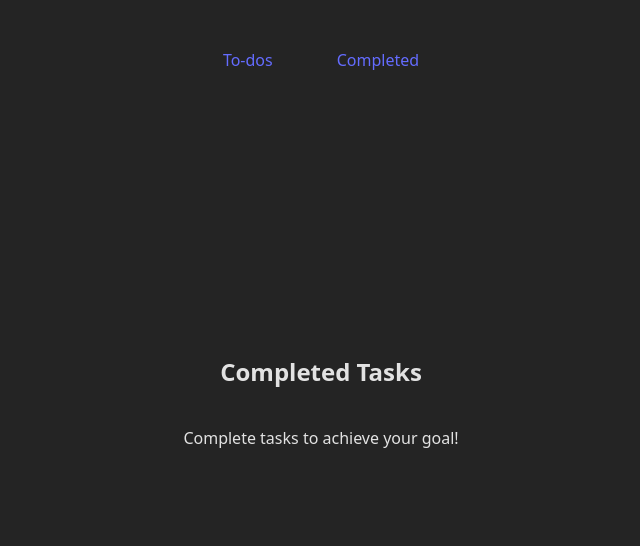
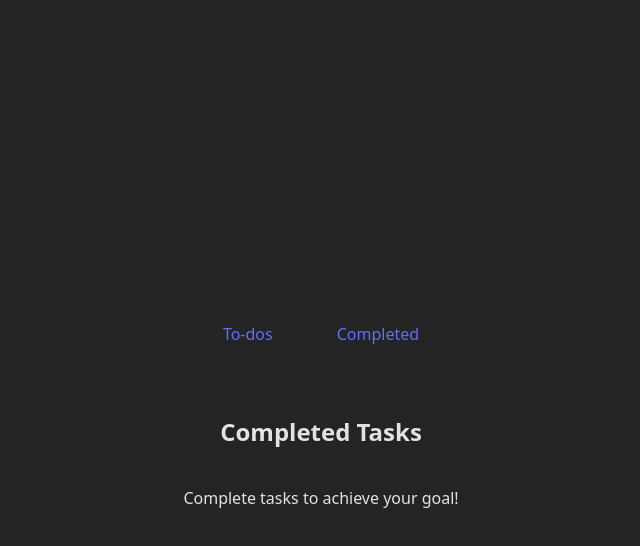
Before and after one commit to watacodes/todolist-v1, a React (Vite) app: page /todolist-v1/completed in a window 1280 px wide. Shown: the top 546 px of the page, without its empty margins (319-959 px from the left). Built offline with nearby package versions, Linux system fonts and the light colour scheme.

Commit message:
Removed unnecessary components and fixed some styling

```diff
--- a/src/components/CompletedTaskList/CompletedTask.jsx
+++ b/src/components/CompletedTaskList/CompletedTask.jsx
@@ -1,5 +1,7 @@
 import styles from "./CompletedTask.module.css"
 
-export const CompletedTask = ({ taskName }) => {
-  return <div className={styles.task}>{taskName}</div>
+export const CompletedTask = ({ task }) => {
+  const date = new Date(task.id).toISOString()
+  console.log(date)
+  return <div className={styles.task}>{task.task}</div>
 }
--- a/src/components/CompletedTaskList/CompletedTaskList.jsx
+++ b/src/components/CompletedTaskList/CompletedTaskList.jsx
@@ -7,7 +7,7 @@ export const CompletedTaskList = ({ completedTasks }) => {
       <ul>
         <li>
           {completedTasks.map((task, idx) => (
-            <CompletedTask taskName={task.task} key={idx} />
+            <CompletedTask task={task} key={idx} />
           ))}
         </li>
       </ul>
--- a/src/components/Header/Header.module.css
+++ b/src/components/Header/Header.module.css
@@ -1,3 +1,3 @@
 .header {
-  margin-top: 2rem;
+  margin-top: 1rem;
 }
--- a/src/components/NavBar/NavBar.module.css
+++ b/src/components/NavBar/NavBar.module.css
@@ -1,8 +1,9 @@
 .navbar {
-  position: fixed;
-  top: 0;
-  left: 0;
-  width: 100%;
+  float: left;
+  display: block;
+  /* height: 4rem; */
+  max-width: 100dvw;
+  min-width: 100dvh;
   display: flex;
   align-items: center;
   justify-content: center;
--- a/src/components/SubmitForm/SubmitForm.jsx
+++ b/src/components/SubmitForm/SubmitForm.jsx
@@ -1,3 +1,4 @@
+import { Button } from "../miscellaneous/Button"
 import styles from "./SubmitForm.module.css"
 
 export default function SubmitForm({ todo, setTodo, todoList, setTodoList }) {
@@ -33,7 +34,7 @@ export default function SubmitForm({ todo, setTodo, todoList, setTodoList }) {
           id="task"
           className={styles["form__input"]}
         />
-        <button className={styles.btn}>Add Task</button>
+        <Button>Add task</Button>
       </div>
     </form>
   )
--- a/src/components/SubmitForm/SubmitForm.module.css
+++ b/src/components/SubmitForm/SubmitForm.module.css
@@ -27,25 +27,3 @@
   border: 1px solid white;
   border-radius: 4px;
 }
-
-.btn {
-  border-radius: 8px;
-  border: 1px solid transparent;
-  padding: 0.6em 1rem;
-  font-size: 1em;
-  font-weight: 500;
-  font-family: inherit;
-  background-color: hsl(0, 0%, 100%);
-  color: rgba(76, 68, 68, 0.722);
-  cursor: pointer;
-  transition: border-color 0.25s;
-}
-
-.btn:hover {
-  border-color: #646cff;
-}
-
-.btn:focus,
-.btn:focus-visible {
-  outline: 4px auto -webkit-focus-ring-color;
-}
--- a/src/components/TodoList/Todo.jsx
+++ b/src/components/TodoList/Todo.jsx
@@ -8,7 +8,10 @@ export function Todo({ todo, todoList, setTodoList }) {
     setIsChecked(!isChecked)
     const newTodoList = todoList.map((item) => {
       if (item.task === todo.task && item.id === todo.id) {
-        return { ...item, isCompleted: !isChecked }
+        return {
+          ...item,
+          isCompleted: !isChecked,
+        }
       } else {
         return item
       }
--- /dev/null
+++ b/src/components/miscellaneous/Button.jsx
@@ -0,0 +1,5 @@
+import styles from "./Button.module.css"
+
+export const Button = ({ children }) => {
+  return <button className={styles.btn}>{children}</button>
+}
--- /dev/null
+++ b/src/components/miscellaneous/Button.module.css
@@ -0,0 +1,21 @@
+.btn {
+  border-radius: 8px;
+  border: 1px solid transparent;
+  padding: 0.6em 0.8rem;
+  font-size: 1em;
+  font-weight: 500;
+  font-family: inherit;
+  background-color: hsl(0, 0%, 100%);
+  color: rgba(76, 68, 68, 0.722);
+  cursor: pointer;
+  transition: border-color 0.25s;
+}
+
+.btn:hover {
+  border-color: #646cff;
+}
+
+.btn:focus,
+.btn:focus-visible {
+  outline: 4px auto -webkit-focus-ring-color;
+}
--- a/src/index.css
+++ b/src/index.css
@@ -15,6 +15,7 @@ a {
   color: #646cff;
   text-decoration: inherit;
 }
+
 a:hover {
   color: #535bf2;
 }
--- a/src/pages/CompletedTasks.jsx
+++ b/src/pages/CompletedTasks.jsx
@@ -8,7 +8,7 @@ export default function CompletedTasks() {
   const completedTasks = todoList.filter((task) => task.isCompleted)
 
   return (
-    <>
+    <div className="app">
       <h2>Completed Tasks</h2>
       {completedTasks.length ? (
         <>
@@ -22,6 +22,6 @@ export default function CompletedTasks() {
       ) : (
         <p>Complete tasks to achieve your goal!</p>
       )}
-    </>
+    </div>
   )
 }
```
